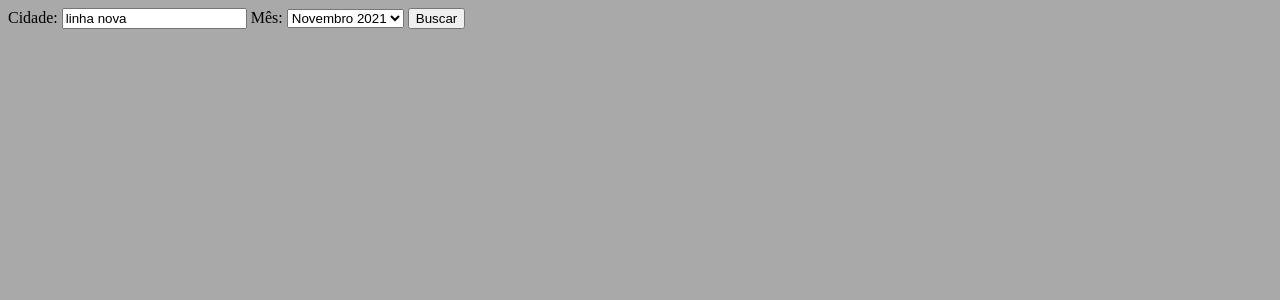
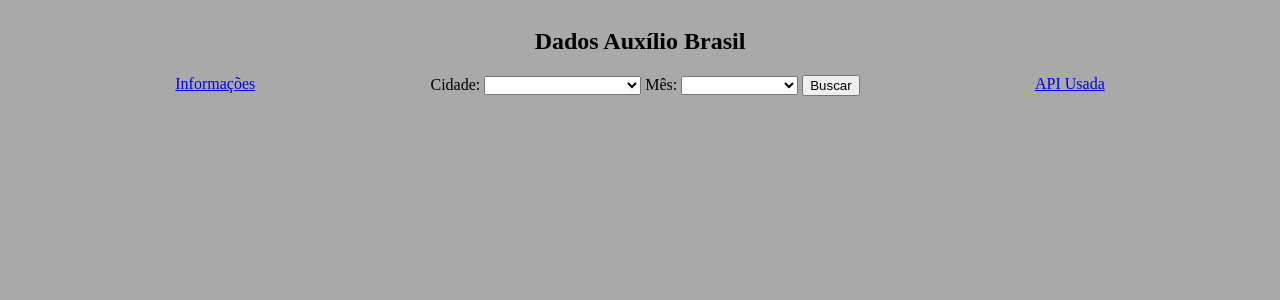
Before and after one commit to arturklein03/Auxilio_API, a PHP site: page / in a window 1280 px wide. Shown: the top 300 px of the page. Run offline with PHP 8.4, Linux system fonts and the light colour scheme; some libraries are stand-ins or nearby versions.

Commit message:
Add files via upload

```diff
--- a/index.php
+++ b/index.php
@@ -8,42 +8,91 @@
    <script src="https://cdn.jsdelivr.net/npm/apexcharts"></script>
    <title>Auxílio Brasil</title>
 </head>
-<body>
-
+<header>
+   <div class = 'titulo'>
+      <h2>Dados Auxílio Brasil</h1>
+   </div>
+   <div class = 'barraPesquisa'>
+   <a href="info.php">Informações</a>
       <form action="index.php" method="POST">
          <label for="cidade">Cidade: </label>
-      <input type="text" value="linha nova" id="cidade" name="cidade">
+         <!--<input type="text" value="linha nova" id="cidade" name="cidade">-->
+         <select required  name="cidade" id="cidade">
+            <option disabled selected value=""></option>
+            <option value="4300570">Alto Feliz</option>
+            <option value="4301651">Barão</option>
+            <option value="4302352">Bom Princípio</option>
+            <option value="4302659">Brochier</option>
+            <option value="4304689">Capela de Santana</option>
+            <option value="4308102">Feliz</option>
+            <option value="4309555">Harmonia</option>
+            <option value="4311643">Linha Nova</option>
+            <option value="4311791">Maratá</option>
+            <option value="4312401">Montenegro</option>
+            <option value="4314035">Pareci Novo</option>
+            <option value="4314803">Portão</option>
+            <option value="4316501">Salvador do Sul</option>
+            <option value="4318481">São José do Hortêncio</option>
+            <option value="4318614">São José do Sul</option>
+            <option value="4319356">São Pedro da Serra</option>
+            <option value="4319505">São Sebastião do Caí</option>
+            <option value="4319752">São Vendelino</option>
+            <option value="4322251">Tupandi</option>
+            <option value="4322541">Vale Real</option>
+         </select>
          <label for="mes">Mês: </label>
          <select required name="mes" id="mes">
-         <!--<option disabled selected value=""></option>-->
+            <option disabled selected value=""></option>
             <option value="202111">Novembro 2021</option>
             <option value="202112">Dezembro 2021</option>
             <option value="202201">Janeiro 2022</option>
+            <option value="202202">Fevereiro 2022</option>
+            <option value="202203">Março 2022</option>
+            <option value="202204">Abril 2022</option>
+            <option value="202205">Maio 2022</option>
+            <option value="202206">Junho 2022</option>
+            <option value="202207">Julho 2022</option>
          </select>
          <input type="submit" value="Buscar" name="botao" id="botao">
       </form>
-   <div id="grafico"></div>
+      <a href="https://api.portaldatransparencia.gov.br/swagger-ui.html#/Aux%C3%ADlio_Brasil">API Usada</a>
+   </div>
+</header>
+<body>
+<div class = 'resultados'>
+      <div class = "dados" id = "dados"></div>
+      <div class = "grafico" id = "grafico"></div>
+
       <?php
 
          if (isset($_POST['botao'])){
             require_once "api.php";
-      require_once "BD.php";
+            /*require_once "BD.php";
 
             $banco = new MySQL();
 
             $sql = "SELECT * FROM cidades WHERE nomeCidade = '".$_POST['cidade']."'";
-      $codigo = $banco->consultaCidade($sql);
-      if(empty($codigo)){
-         echo ("Cidade Inválida");
-      }else{
-         $dados = auxBrasilPessoa($codigo['codigoCidade'],$_POST['mes']);
+            $codigo = $banco->consultaCidade($sql);*/
+            if(isset($_POST['cidade']) && isset($_POST['mes'])){
+               $dados = auxBrasilPessoa($_POST['cidade'],$_POST['mes']);
                $totalPessoas = count($dados);
-         $valorTotal = somarValorSaque($dados);
-         $valorMedio = $valorTotal / $totalPessoas;
+               $valorTotal = number_format((somarValorSaque($dados)), 2,',','.');
+               $valorMedio = number_format((somarValorSaque($dados) / $totalPessoas), 2, ",",".");
+
                $datasSaques = datasSaques($dados);
 
+               /*$datasSaques['outros'] = 0;
+               foreach ($datasSaques as $quantPorData) {
+                  if ($quantPorData < ($totalPessoas*0.000002)){
+                     $datasSaques['outros'] += 1;
+
+                  }
+               }*/
+
+               //array_filter($datasSaques);
 
                $dataArray = array_keys($datasSaques);
+
                $quantArray = [];
                foreach ($datasSaques as $x){
                   array_push($quantArray, $x);
@@ -51,14 +100,7 @@
                $data = implode("', '", $dataArray);
                $quant = implode(",", $quantArray);
 
-         var_dump($dataArray);
-         echo "<br>"         ;
-         var_dump($data);
-         echo "<br>"   ;
-         echo ("'$data'");
-         echo "<br>"    ;
-         var_dump($quant);
-
+            //var_dump($datasSaques);
 
                /*var_dump($quantArray);
                echo ("<br>");
@@ -68,8 +110,18 @@
 
                ?>
                <script>
+                  var cidade = document.getElementById("cidade")
+                  var mes = document.getElementById("mes")
+                  cidade.value = <?php echo($_POST['cidade']); ?>;
+                  mes.value = <?php echo($_POST['mes']); ?>
+
+                  var dados = document.getElementById("dados")
+                  dados.innerHTML = `<h3>Valor Total: R$ <?php echo($valorTotal);?></h3>
+                                    <h3>Total de Pessoas: <?php echo($totalPessoas);?></h3>
+                                    <h3>Valor Médio: R$ <?php echo($valorMedio);?></h3>`
+
                   var grafico = document.getElementById("grafico")
-
+                  grafico.innerHTML = "<h4>DATAS DOS SAQUES NA CIDADE DE <?php echo($dados[0]['municipio']['nomeIBGE']);?></h4>"
                   var options = {
                      chart: {
                         type: 'pie',
@@ -89,15 +141,12 @@
 
                </script>
                <?php
-
-
+            }
 
          }
-
-
-   }
+         //https://docs.google.com/document/d/1cPqXLtHyPWodZKjsVWioSMvFKZiVXA3h9Asq7rNo-zE/edit
    ?>
-
+</div>
 
 
 </body>
--- a/sytle.css
+++ b/sytle.css
@@ -1,3 +1,43 @@
 body {
     background-color: darkgray;
 }
+
+header{
+    display: flex;
+    flex-direction: column;
+    align-items: center;
+}
+.barraPesquisa{
+    display: flex;
+    flex-direction: row;
+    width: 100vw;
+    justify-content: space-evenly;
+    padding-bottom: 50px;
+}
+
+.resultados{
+    display: flex;
+    justify-content: space-evenly;
+}
+
+.dados{
+    display: flex;
+    flex-direction: column;
+    align-items: stretch;
+    padding: 8%;
+}
+
+.grafico{
+    text-align: center;
+}
+
+.titulo{
+    text-align: center;
+
+}
+
+.paragrafo{
+    text-align: center;
+    font-size: 20px;
+
+}
```
Also changed, not shown: api.php (+0 -50 lines), info.php (added, +23 -0 lines). Lines whose indentation alone changed are shown as unchanged.
